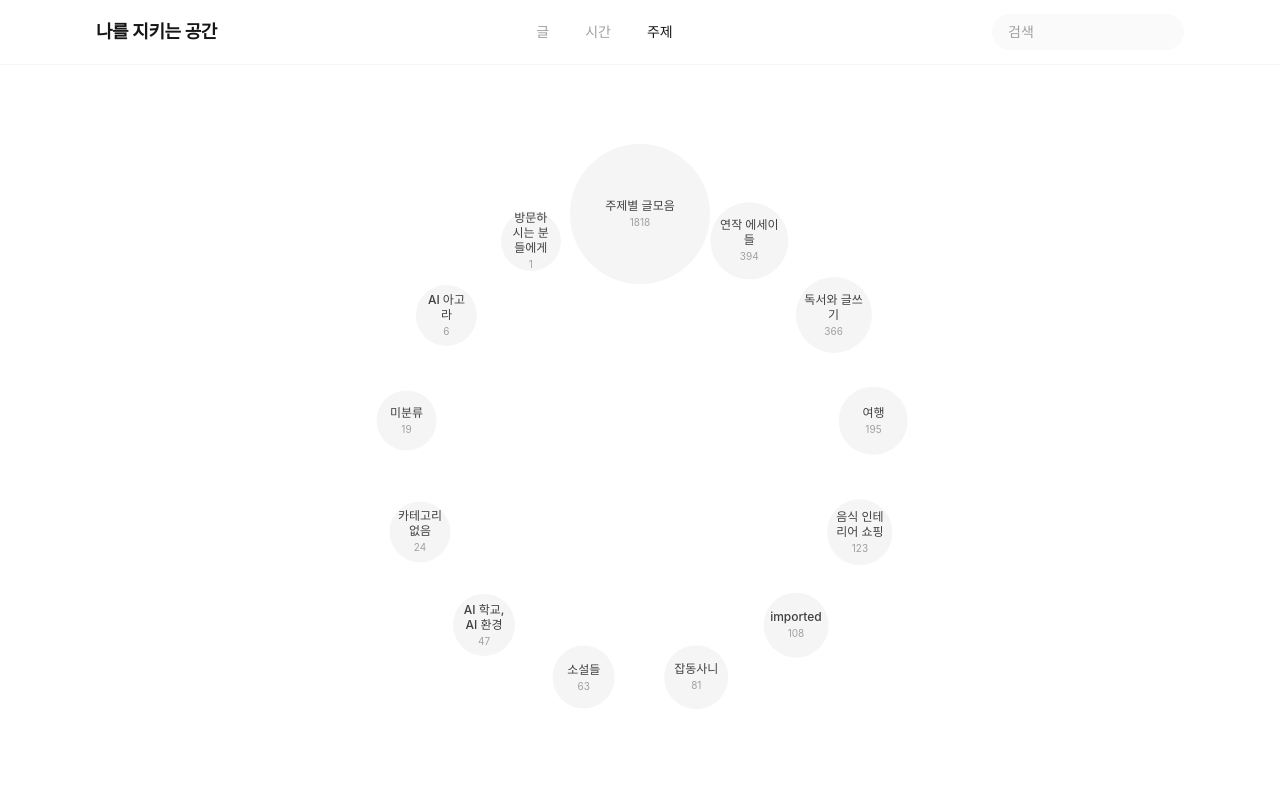
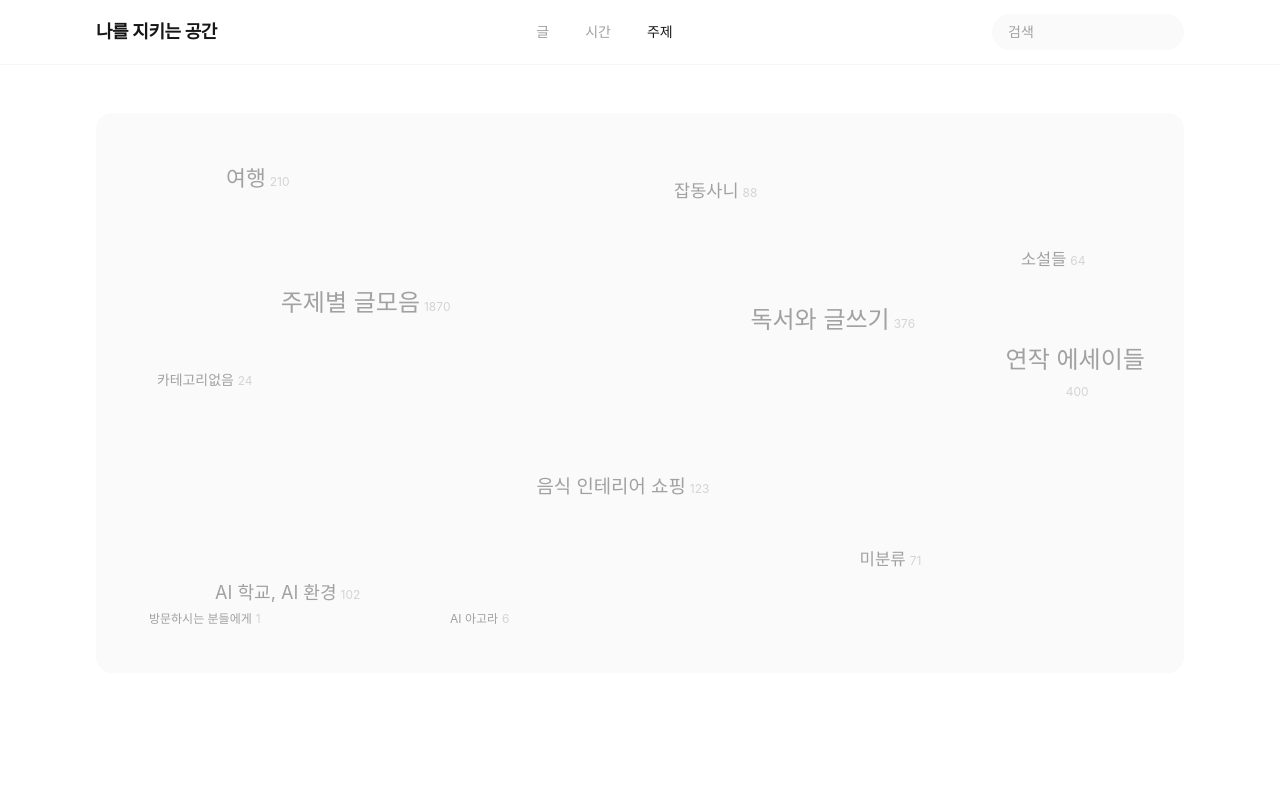
Before and after one commit to kangkukjin/irepublic-brain, a Next.js app: page / in a window 1280 px wide. Both pictures are taken after a click on the button "주제". Shown: the top 800 px of the page. Built offline with nearby package versions, Linux system fonts and the light colour scheme; a web font is replaced by a local one.

Commit message:
Restore original 2D map for categories, list for posts

```diff
--- a/src/app/page.tsx
+++ b/src/app/page.tsx
@@ -2,6 +2,17 @@
 
 import { useState, useEffect, useCallback, useMemo } from 'react';
 import Link from 'next/link';
+
+// 클라이언트 캐시 (페이지 이동 후 돌아와도 다시 로드 안함)
+const cache: {
+  posts: Post[] | null;
+  monthlyStats: MonthStat[] | null;
+  categories: CategoryMap[] | null;
+} = {
+  posts: null,
+  monthlyStats: null,
+  categories: null,
+};
 
 // 타입 정의
 interface Post {
@@ -36,20 +47,17 @@ interface TimelineSummary {
 
 type TimelineSummaries = Record<string, TimelineSummary>;
 
+// 2D 지도용 타입
+interface CategoryMapPoint {
+  name: string;
+  x: number;
+  y: number;
+  count: number;
+}
+
 type MapZoomLevel = 'categories' | 'subcategories' | 'posts';
 
 type ViewMode = 'gallery' | 'timeline' | 'map';
-
-// 클라이언트 캐시 (페이지 이동 후 돌아와도 다시 로드 안함)
-const cache: {
-  posts: Post[] | null;
-  monthlyStats: MonthStat[] | null;
-  categories: CategoryMap[] | null;
-} = {
-  posts: null,
-  monthlyStats: null,
-  categories: null,
-};
 
 export default function BrainExplorer() {
   // 상태
@@ -58,19 +66,18 @@ export default function BrainExplorer() {
   const [posts, setPosts] = useState<Post[]>([]);
   const [monthlyStats, setMonthlyStats] = useState<MonthStat[]>([]);
   const [categories, setCategories] = useState<CategoryMap[]>([]);
+  const [selectedSubCategory, setSelectedSubCategory] = useState<string | null>(null);
+  const [timelineZoom, setTimelineZoom] = useState<'year' | 'month' | 'day'>('year');
+  const [selectedYear, setSelectedYear] = useState<string | null>(null);
+  const [selectedMonth, setSelectedMonth] = useState<string | null>(null);
   const [loading, setLoading] = useState(true);
   const [searchQuery, setSearchQuery] = useState('');
   const [timelineSummaries, setTimelineSummaries] = useState<TimelineSummaries>({});
 
-  // 타임라인 상태
-  const [timelineZoom, setTimelineZoom] = useState<'year' | 'month' | 'day'>('year');
-  const [selectedYear, setSelectedYear] = useState<string | null>(null);
-  const [selectedMonth, setSelectedMonth] = useState<string | null>(null);
-
-  // 주제(맵) 상태
+  // 2D 지도 상태
+  const [categoryMapData, setCategoryMapData] = useState<CategoryMapPoint[]>([]);
   const [mapZoom, setMapZoom] = useState<MapZoomLevel>('categories');
   const [selectedMapCategory, setSelectedMapCategory] = useState<string | null>(null);
-  const [selectedSubCategory, setSelectedSubCategory] = useState<string | null>(null);
 
   // 갤러리 페이지네이션
   const [galleryPage, setGalleryPage] = useState(1);
@@ -83,6 +90,12 @@ export default function BrainExplorer() {
       .then(r => r.json())
       .then(data => setTimelineSummaries(data))
       .catch(() => console.log('타임라인 요약 데이터 없음'));
+
+    // 2D 지도 데이터 로드
+    fetch('/data/category-map.json')
+      .then(r => r.json())
+      .then(data => setCategoryMapData(data))
+      .catch(() => console.log('카테고리 지도 데이터 없음'));
   }, []);
 
   // 뷰 모드 변경 시 데이터 로드 (정적 JSON + 캐시 활용)
@@ -144,17 +157,13 @@ export default function BrainExplorer() {
     }
   }, [viewMode]);
 
-  // 주제: 카테고리 선택 시 해당 글 로드
+  // 서브카테고리 또는 메인 카테고리 선택 시 해당 글 로드
   useEffect(() => {
-    if (mapZoom !== 'posts' || !selectedMapCategory) return;
-
+    if (mapZoom === 'posts' && selectedMapCategory) {
       const filterPosts = (allPosts: Post[]) => {
         if (selectedSubCategory) {
           const fullCategory = `${selectedMapCategory}/${selectedSubCategory}`;
-        console.log('Filtering by:', fullCategory);
-        const filtered = allPosts.filter(p => p.category === fullCategory);
-        console.log('Found:', filtered.length);
-        return filtered;
+          return allPosts.filter(p => p.category === fullCategory);
         } else {
           return allPosts.filter(p =>
             p.category === selectedMapCategory ||
@@ -163,7 +172,6 @@ export default function BrainExplorer() {
         }
       };
 
-    const loadAndFilter = () => {
       if (cache.posts) {
         setPosts(filterPosts(cache.posts));
       } else {
@@ -177,9 +185,7 @@ export default function BrainExplorer() {
             setLoading(false);
           });
       }
-    };
-
-    loadAndFilter();
+    }
   }, [selectedSubCategory, selectedMapCategory, mapZoom]);
 
   // 타임라인: 월 선택 시 해당 글 로드
@@ -472,7 +478,7 @@ export default function BrainExplorer() {
           </div>
         )}
 
-        {/* ========== 주제 뷰 ========== */}
+        {/* ========== 주제/지도 뷰 (3단계 드릴다운) ========== */}
         {viewMode === 'map' && !loading && (
           <div>
             {/* 브레드크럼 */}
@@ -511,60 +517,49 @@ export default function BrainExplorer() {
               </div>
             )}
 
-            {/* Level 1: 메인 카테고리 2D 맵 */}
+            {/* Level 1: 메인 카테고리 2D 지도 */}
             {mapZoom === 'categories' && (
-              <div className="relative w-full aspect-square max-w-2xl mx-auto">
-                {categories.map((cat, index) => {
-                  // 원형 배치 - 글 수에 따라 크기 결정
-                  const total = categories.length;
-                  const angle = (index / total) * 2 * Math.PI - Math.PI / 2;
-                  const radius = 35; // 중심에서의 거리 (%)
-                  const x = 50 + radius * Math.cos(angle);
-                  const y = 50 + radius * Math.sin(angle);
-
-                  // 크기 계산 (글 수에 비례, 최소 60px ~ 최대 140px)
-                  const maxTotal = Math.max(...categories.map(c => c.total));
-                  const minSize = 60;
-                  const maxSize = 140;
-                  const size = minSize + (cat.total / maxTotal) * (maxSize - minSize);
+              <div className="relative bg-neutral-50 rounded-2xl overflow-hidden" style={{ height: '70vh', minHeight: '500px' }}>
+                {categoryMapData.map((cat) => {
+                  const size = Math.max(12, Math.min(24, 10 + Math.sqrt(cat.count) * 0.8));
+                  const categoryData = categories.find(c => c.main === cat.name);
+                  const hasSubcategories = categoryData?.subs && categoryData.subs.some(s => s.name !== null);
 
                   return (
                     <button
-                      key={cat.main}
+                      key={cat.name}
                       onClick={() => {
-                        setSelectedMapCategory(cat.main);
-                        const hasSubcategories = cat.subs && cat.subs.some(s => s.name !== null);
+                        setSelectedMapCategory(cat.name);
                         if (hasSubcategories) {
                           setMapZoom('subcategories');
                         } else {
                           setMapZoom('posts');
                         }
                       }}
-                      className="absolute transform -translate-x-1/2 -translate-y-1/2 rounded-full bg-neutral-100 hover:bg-neutral-200 transition-all duration-300 flex items-center justify-center text-center p-2 hover:scale-110 hover:z-10"
+                      className="absolute transform -translate-x-1/2 -translate-y-1/2 hover:scale-110 transition-all duration-200 cursor-pointer group"
                       style={{
-                        left: `${x}%`,
-                        top: `${y}%`,
-                        width: `${size}px`,
-                        height: `${size}px`,
+                        left: `${Math.max(10, Math.min(90, cat.x))}%`,
+                        top: `${Math.max(10, Math.min(90, cat.y))}%`,
                       }}
                     >
-                      <div>
-                        <div className="text-xs font-medium text-neutral-700 leading-tight">
-                          {cat.main}
-                        </div>
-                        <div className="text-[10px] text-neutral-400 mt-0.5">
-                          {cat.total}
-                        </div>
-                      </div>
+                      <span
+                        className="text-neutral-400 group-hover:text-neutral-700 transition-colors whitespace-nowrap"
+                        style={{ fontSize: `${size}px` }}
+                      >
+                        {cat.name}
+                      </span>
+                      <span className="ml-1 text-neutral-300 group-hover:text-neutral-500 text-xs">
+                        {cat.count}
+                      </span>
                     </button>
                   );
                 })}
               </div>
             )}
 
-            {/* Level 2: 서브카테고리 2D 맵 */}
+            {/* Level 2: 서브카테고리 리스트 */}
             {mapZoom === 'subcategories' && selectedMapCategory && (
-              <div className="relative w-full aspect-square max-w-2xl mx-auto">
+              <div>
                 {(() => {
                   const categoryData = categories.find(c => c.main === selectedMapCategory);
                   const subs = categoryData?.subs || [];
@@ -572,53 +567,29 @@ export default function BrainExplorer() {
 
                   if (validSubs.length === 0) {
                     return (
-                      <div className="absolute inset-0 flex items-center justify-center text-neutral-400">
+                      <div className="text-center py-12 text-neutral-400">
                         서브카테고리가 없습니다
                       </div>
                     );
                   }
 
-                  const maxCount = Math.max(...validSubs.map(s => s.count));
-
-                  return validSubs.map((sub, index) => {
-                    // 원형 배치
-                    const total = validSubs.length;
-                    const angle = (index / total) * 2 * Math.PI - Math.PI / 2;
-                    const radius = total > 6 ? 35 : 30;
-                    const x = 50 + radius * Math.cos(angle);
-                    const y = 50 + radius * Math.sin(angle);
-
-                    // 크기 계산
-                    const minSize = 50;
-                    const maxSize = 120;
-                    const size = minSize + (sub.count / maxCount) * (maxSize - minSize);
-
                   return (
+                    <div className="columns-2 md:columns-3 lg:columns-4 gap-8">
+                      {validSubs.map((sub) => (
                         <button
                           key={sub.name}
                           onClick={() => {
+                            setSelectedSubCategory(sub.name!);
                             setMapZoom('posts');
-                          setSelectedSubCategory(sub.name!);
                           }}
-                        className="absolute transform -translate-x-1/2 -translate-y-1/2 rounded-full bg-neutral-100 hover:bg-neutral-200 transition-all duration-300 flex items-center justify-center text-center p-2 hover:scale-110 hover:z-10"
-                        style={{
-                          left: `${x}%`,
-                          top: `${y}%`,
-                          width: `${size}px`,
-                          height: `${size}px`,
-                        }}
+                          className="block w-full text-left py-2 hover:bg-neutral-50 -mx-2 px-2 rounded transition-colors break-inside-avoid"
                         >
-                        <div>
-                          <div className="text-xs font-medium text-neutral-700 leading-tight">
-                            {sub.name}
+                          <span className="text-neutral-600 hover:text-neutral-900">{sub.name}</span>
+                          <span className="ml-2 text-neutral-300 text-sm">{sub.count}</span>
+                        </button>
+                      ))}
                     </div>
-                          <div className="text-[10px] text-neutral-400 mt-0.5">
-                            {sub.count}
-                          </div>
-                        </div>
-                      </button>
                   );
-                  });
                 })()}
               </div>
             )}
```
Lines whose indentation alone changed are shown as unchanged.
